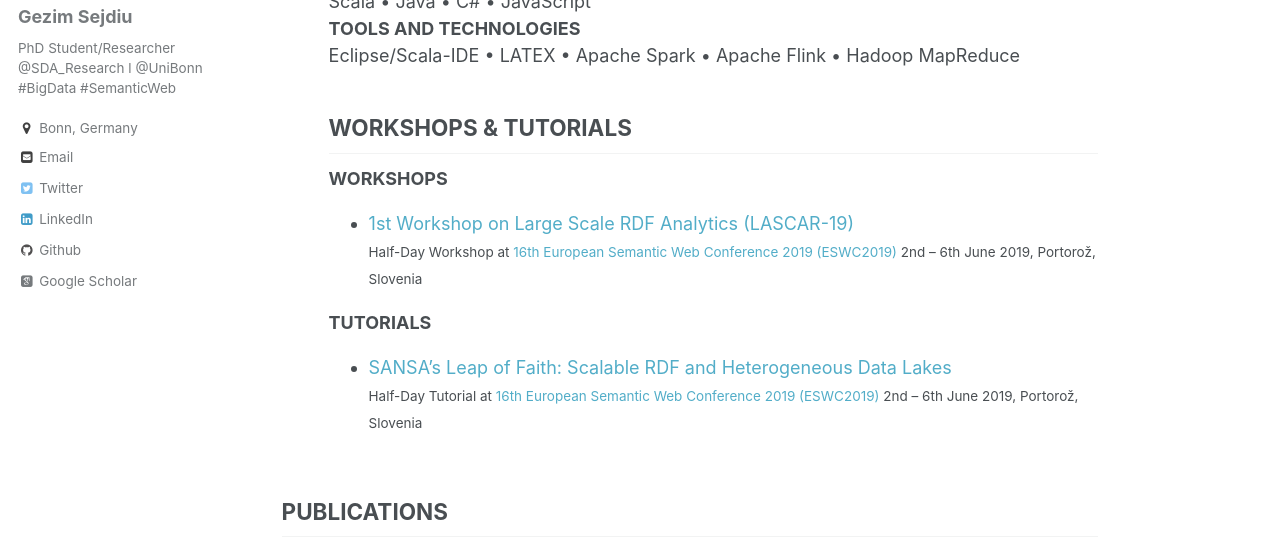
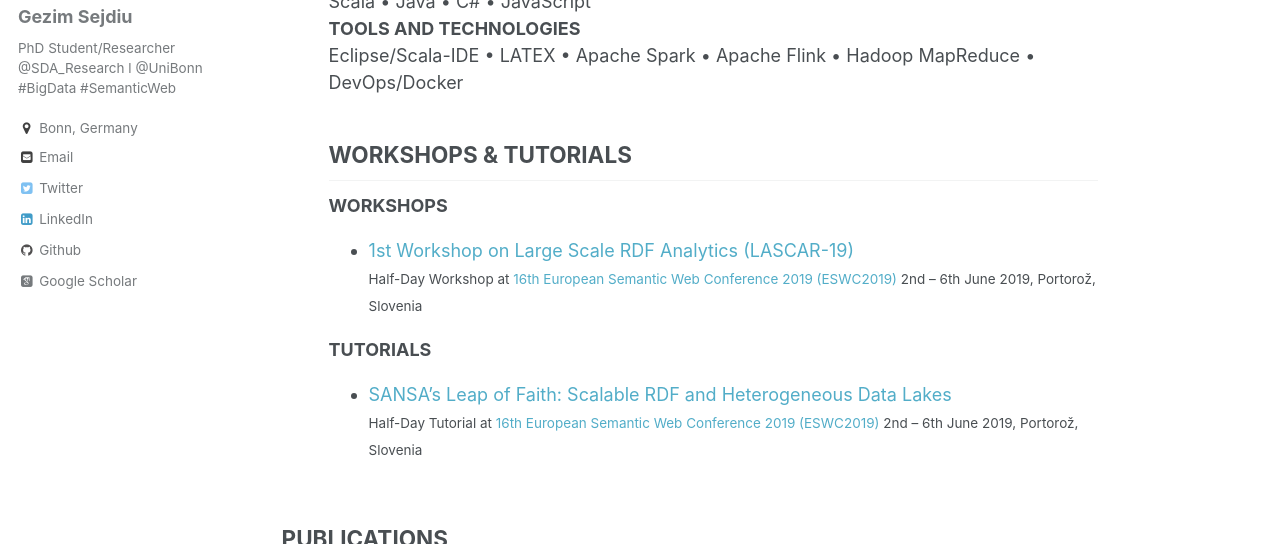
Before and after one commit to GezimSejdiu/gezimsejdiu.github.io, a Jekyll site: the page built from _pages/cv.md, in a window 1280 px wide and 900 px high, scrolled down 1292 px, cut to the strip 215-759 px from the top of the window. Built offline with Jekyll 4.4.1, drawn with Linux system fonts in a browser that asks for light colours; some web fonts are replaced.

```diff
--- a/_pages/cv.md
+++ b/_pages/cv.md
@@ -5,7 +5,7 @@ author_profile: true
 redirect_from:
   - /resume
 ---
-<sub>Also avaliable on <a href="/assets/Gezim_Sejdiu_Resume.pdf">PDF format</a>.
+<sub>Also avaliable on <a href="/Gezim_Sejdiu_Resume.pdf">PDF format</a>.
 <STYLE type="text/css">
 #page_1 {position:relative; overflow: hidden;margin: 0px 0px 0px 0px;padding: 0px;border: none;width: 816px;}
 #page_1 #id1_1 {border:none;margin: 0px 0px 0px 261px;padding: 0px;border:none;width: 555px;overflow: hidden;}
@@ -76,7 +76,7 @@ Big Data • Data Mining and Data Analysis • Semantic Web and Semantic Search
 <b>PROGRAMMING LANGUAGES</b><br>
 Scala • Java • C# • JavaScript<br>
 <b>TOOLS AND TECHNOLOGIES</b><br>
-Eclipse/Scala-IDE • L<span>A</span>T<span>E</span>X • Apache Spark • Apache Flink • Hadoop MapReduce<br>
+Eclipse/Scala-IDE • L<span>A</span>T<span>E</span>X • Apache Spark • Apache Flink • Hadoop MapReduce • DevOps/Docker<br>
 
 <h2>WORKSHOPS & TUTORIALS</h2>
 <b>WORKSHOPS</b>
```
Also changed, not shown: 4 other files.
